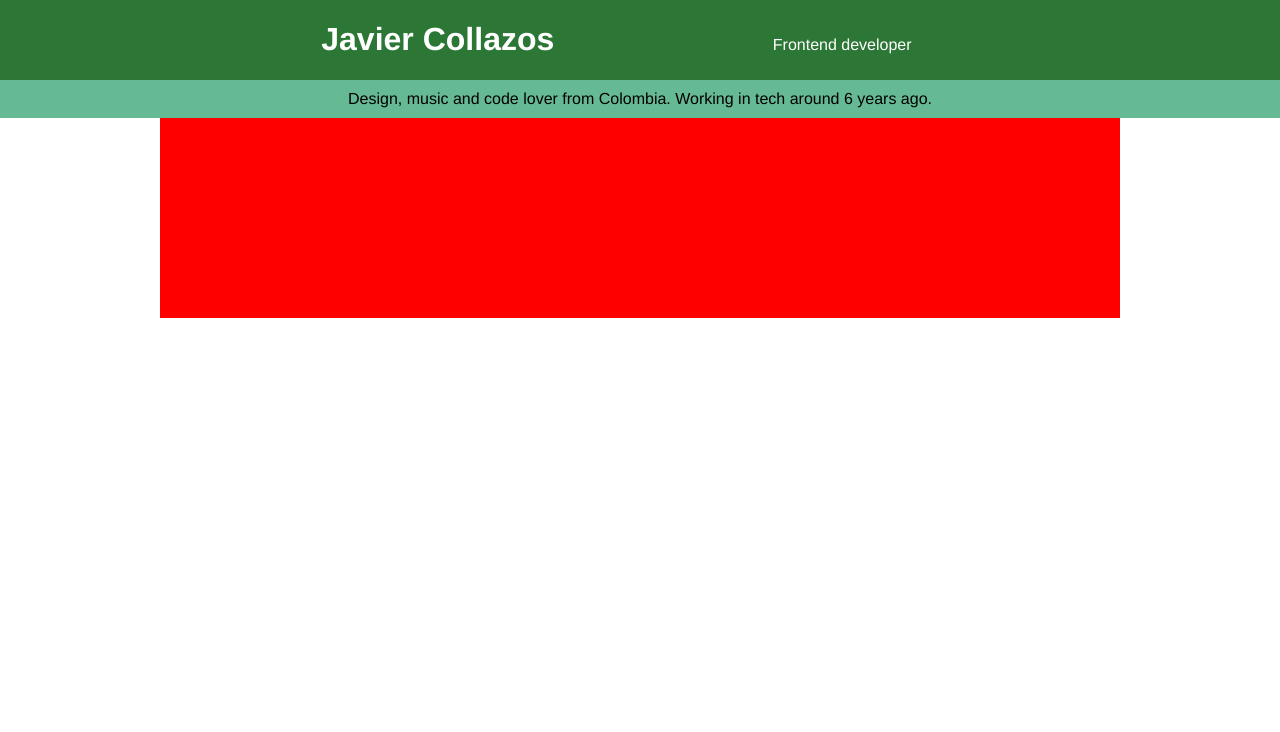
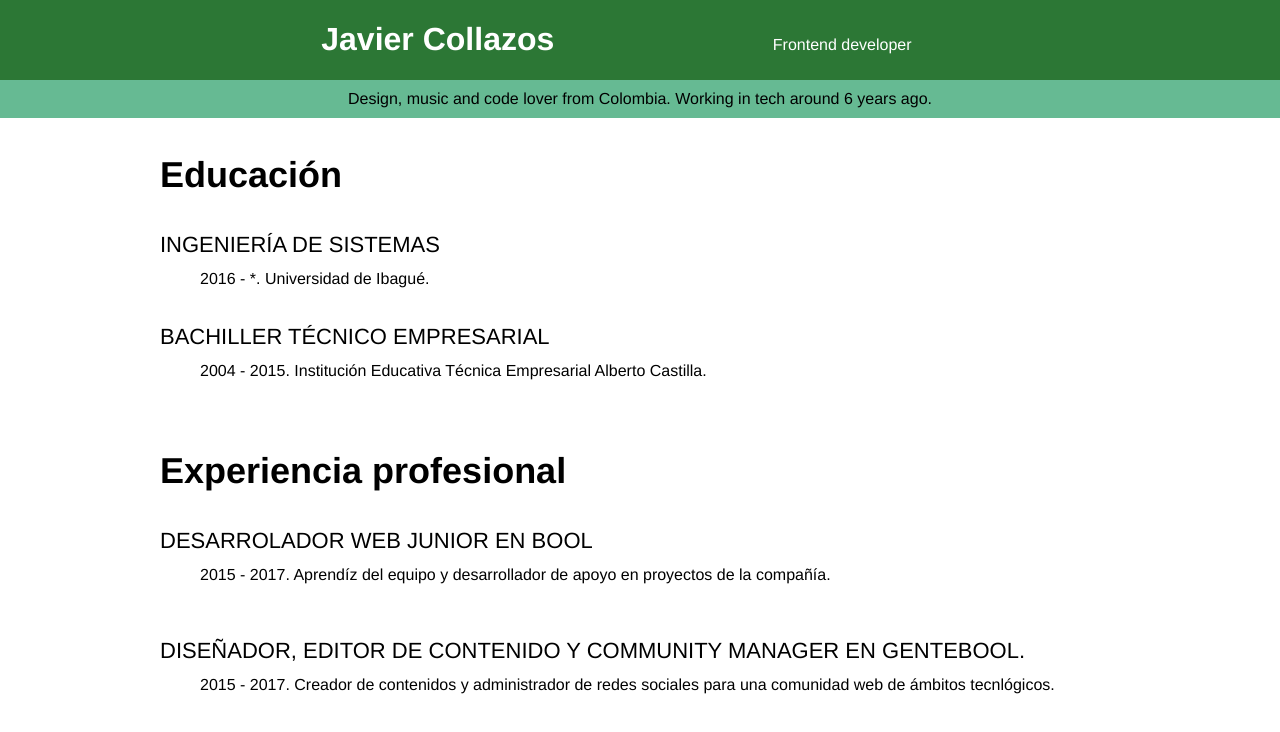
Before and after one commit to tglassesguy/webdevelopment-course, a plain HTML site: page cv/index.html in a window 1280 px wide. Drawn offline with Linux system fonts and the light colour scheme.

Commit message:
Description lists for professional experience and educaction section

```diff
--- a/cv/index.html
+++ b/cv/index.html
@@ -19,8 +19,33 @@
             Design, music and code lover from Colombia. Working in tech around 6 years ago.
         </div>
         <section> <!-- separar secciones para nuestra página, no realiza ningún cambio visual-->
-            <div style="width:960px; background-color:red; height:200px;margin-left: auto; margin-right: auto;">
+            <div style="width:960px; height:200px;margin-left: auto; margin-right: auto;">
+                <div>
+                    <h3 style="font-size: 36px; font-weight:700;">Educación</h3>
+                    <div>
+                        <dl>
+                            <dt style="font-size: 22px; text-transform:uppercase; margin-bottom: 12px; margin-top:36px;">Ingeniería de sistemas</dt>
+                            <dd>2016 - *. Universidad de Ibagué.</dd>
 
+                            <dt style="font-size: 22px; text-transform:uppercase; margin-bottom: 12px; margin-top:36px;">Bachiller técnico empresarial</dt>
+                            <dd>2004 - 2015. Institución Educativa Técnica Empresarial Alberto Castilla.</dd>
+
+                        </dl>
+                    </div>
+                </div>
+                <div style="margin-top:70px;">
+                    <h3 style="font-size: 36px; font-weight:700;">Experiencia profesional</h3>
+                    <div>
+                        <dl>
+                            <dt style="font-size: 22px; text-transform:uppercase; margin-bottom: 12px; margin-top:36px;">Desarrolador web junior en Bool</dt>
+                            <dd>2015 - 2017. Aprendíz del equipo y desarrollador de apoyo en proyectos de la compañía.</dd>
+                            <br>
+                            <dt style="font-size: 22px; text-transform:uppercase; margin-bottom: 12px; margin-top:36px;">Diseñador, editor de contenido y community manager en GenteBool.</dt>
+                            <dd>2015 - 2017. Creador de contenidos y administrador de redes sociales para una comunidad web de ámbitos tecnlógicos.</dd>
+
+                        </dl>
+                    </div>
+                </div>
             </div>
         </section>
     </body>
```
